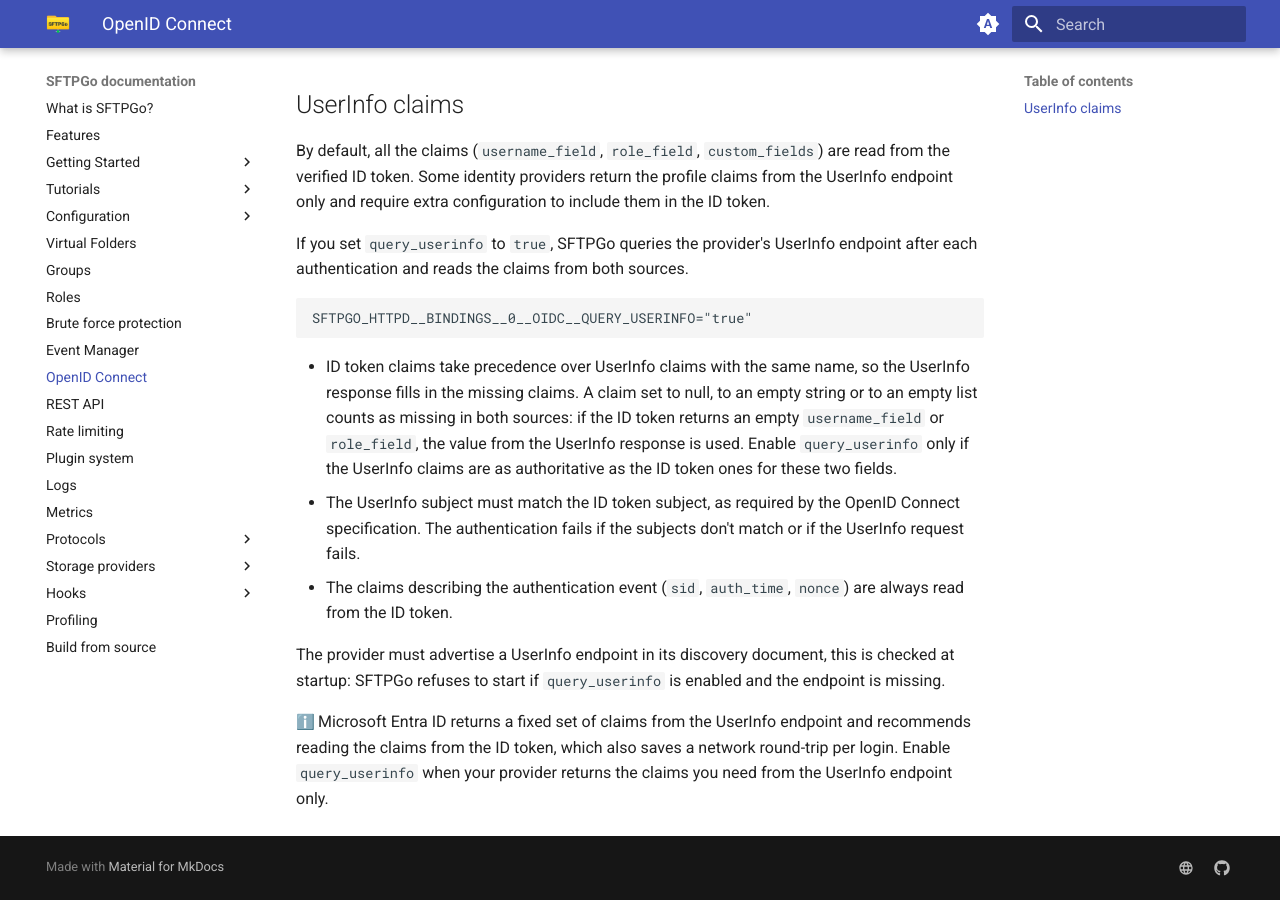
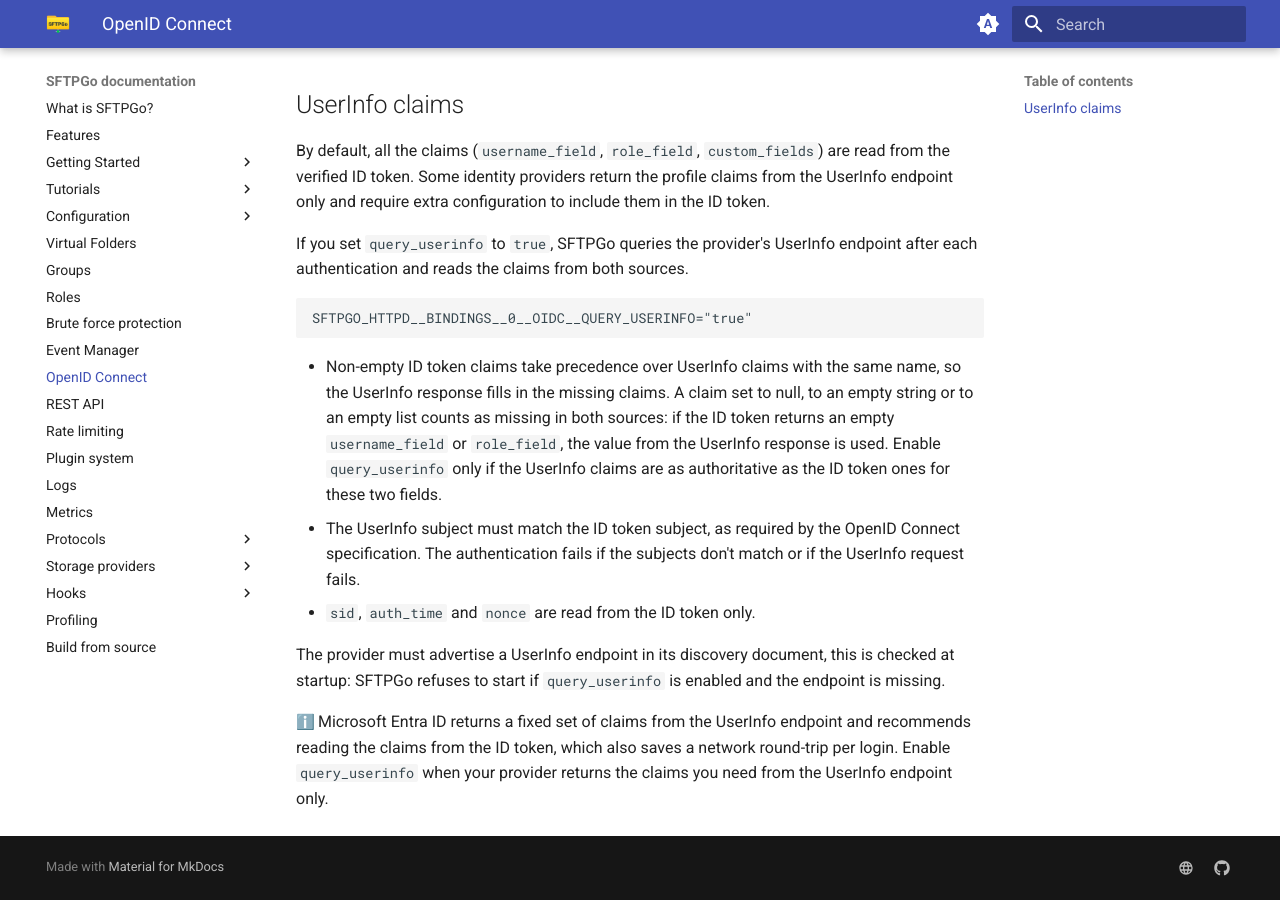
Before and after one commit to sftpgo/docs, an MkDocs documentation site: the page built from docs/oidc.md, in a window 1280 px wide and 900 px high, scrolled down 4500 px. Built offline with MkDocs 1.6.1 and Material for MkDocs 9.7.7, drawn with Linux system fonts in a browser that asks for light colours; emoji names are drawn with the system emoji font; the version menu is left out.

Commit message:
oidc: improve user info documentation
Signed-off-by: Nicola Murino <nicola.murino@gmail.com>

````diff
--- a/docs/oidc.md
+++ b/docs/oidc.md
@@ -187,9 +187,9 @@ If you set `query_userinfo` to `true`, SFTPGo queries the provider's UserInfo en
 SFTPGO_HTTPD__BINDINGS__0__OIDC__QUERY_USERINFO="true"
 ```
 
-- ID token claims take precedence over UserInfo claims with the same name, so the UserInfo response fills in the missing claims. A claim set to null, to an empty string or to an empty list counts as missing in both sources: if the ID token returns an empty `username_field` or `role_field`, the value from the UserInfo response is used. Enable `query_userinfo` only if the UserInfo claims are as authoritative as the ID token ones for these two fields.
+- Non-empty ID token claims take precedence over UserInfo claims with the same name, so the UserInfo response fills in the missing claims. A claim set to null, to an empty string or to an empty list counts as missing in both sources: if the ID token returns an empty `username_field` or `role_field`, the value from the UserInfo response is used. Enable `query_userinfo` only if the UserInfo claims are as authoritative as the ID token ones for these two fields.
 - The UserInfo subject must match the ID token subject, as required by the OpenID Connect specification. The authentication fails if the subjects don't match or if the UserInfo request fails.
-- The claims describing the authentication event (`sid`, `auth_time`, `nonce`) are always read from the ID token.
+- `sid`, `auth_time` and `nonce` are read from the ID token only.
 
 The provider must advertise a UserInfo endpoint in its discovery document, this is checked at startup: SFTPGo refuses to start if `query_userinfo` is enabled and the endpoint is missing.
 
````
Also changed, not shown: docs/config-file.md (+1 -1 lines).
